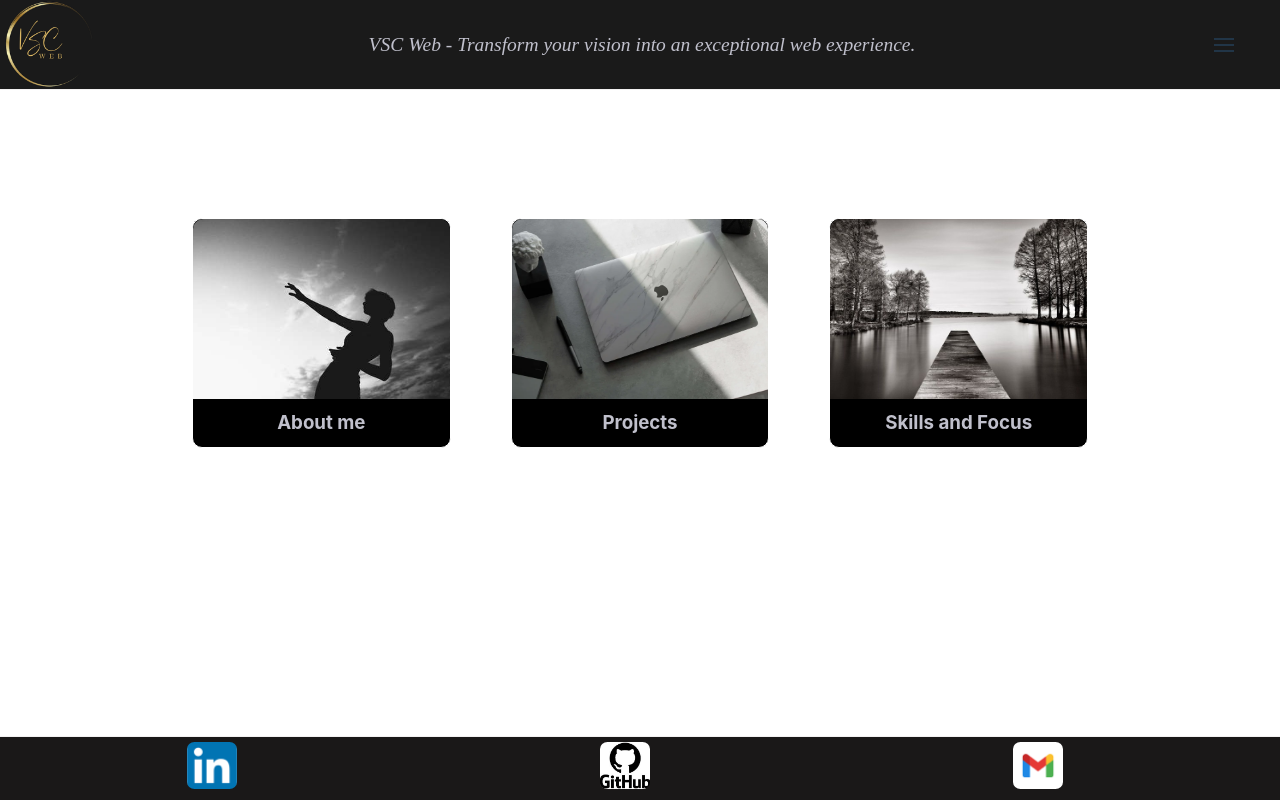
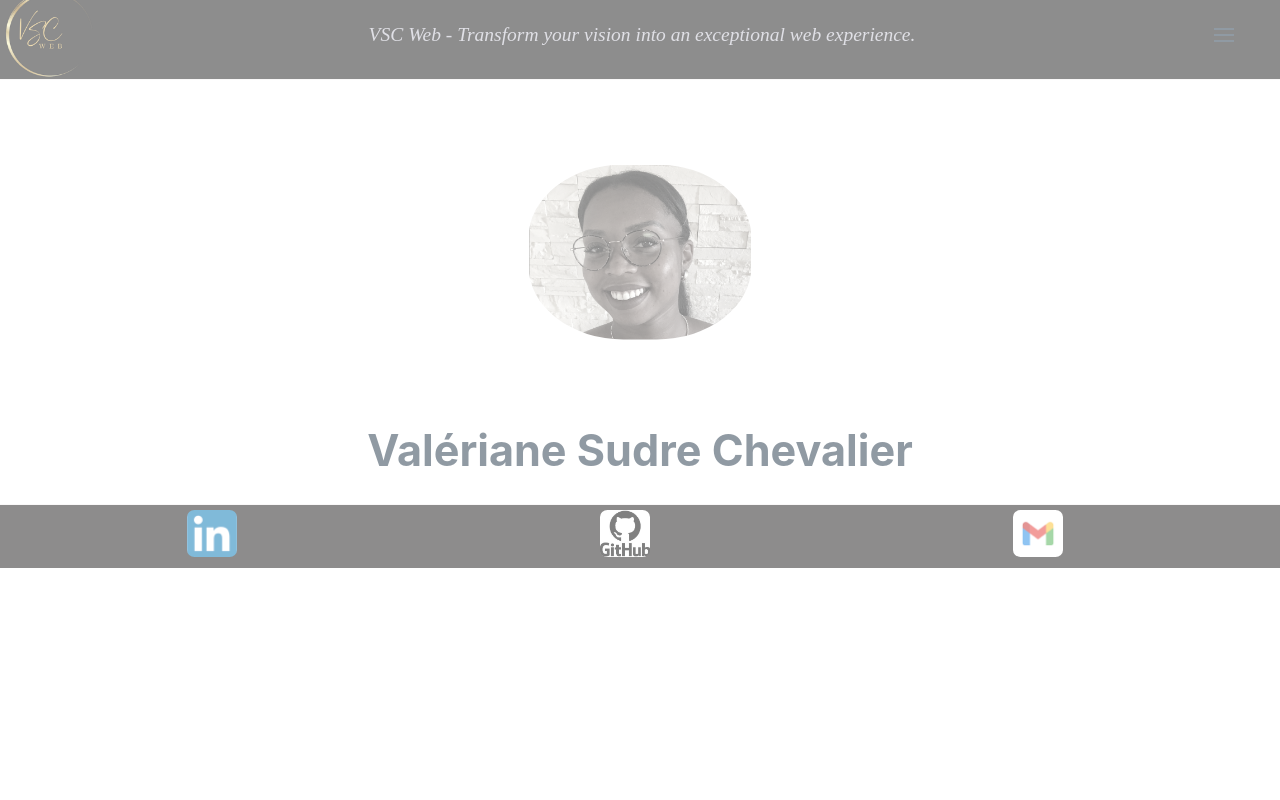
Before and after one commit to valihna/scvportfolio.github.io, a React (Vite) app: page / in a window 1280 px wide. Before the commit this address led to /home. Shown: the top 800 px of the page. Built offline with nearby package versions, Linux system fonts and the light colour scheme.

Commit message:
ajout transition douce css

```diff
--- a/src/App.css
+++ b/src/App.css
@@ -33,21 +33,13 @@
   }
   to {
     opacity: 0;
-    transform: translateY(-20px); /* Ajustez la valeur selon votre préférence */
+    transform: translateY(-20px);
   }
 }
 
 .fade-out {
   animation: fadeOut 1s ease-in-out;
 }
-/* @keyframes logo-spin {
-  from {
-    transform: rotate(0deg);
-  }
-  to {
-    transform: rotate(360deg);
-  }
-} */
 
 @media (prefers-reduced-motion: no-preference) {
   a:nth-of-type(2) .logo {
--- a/src/App.jsx
+++ b/src/App.jsx
@@ -7,23 +7,21 @@
 
 function App() {
   const [showPage, setShowPage] = useState(true);
-
   useEffect(() => {
     const timer = setTimeout(() => {
-      setShowPage(false); // Après 4 secondes, masquer la page
-    }, 4000); // 4000 millisecondes = 4 secondes
+      setShowPage(false);
+    }, 5000);
 
-    return () => clearTimeout(timer); // Nettoyer le timer lorsque le composant est démonté
-  }, []); // Utiliser un tableau vide pour s'assurer que cet effet n'est exécuté qu'une seule fois
+    return () => clearTimeout(timer);
+  }, []);
 
-  const navigateToHome = useNavigate(); // Utiliser useNavigate pour naviguer vers la page d'accueil
+  const navigateToHome = useNavigate();
 
   useEffect(() => {
     if (!showPage) {
-      // Si la page est masquée, naviguer vers la page d'accueil
       setTimeout(() => {
         navigateToHome("/home");
-      }, 1000); // Délai pour laisser le temps à l'animation de se terminer avant la redirection
+      }, 1000);
     }
   }, [showPage, navigateToHome]);
 
@@ -34,13 +32,9 @@
         <Outlet />
         <div>
           <img className="vsc" src={vsc} alt="vsc" />
+          <h1>Valériane Sudre Chevalier</h1>
         </div>
-        <h1>Valériane Sudre Chevalier</h1>
-        <div className="card">
-          {/* <p>
-            Edit <code>src/App.jsx</code> and save to test HMR
-          </p> */}
-        </div>
+        <div className="card"></div>
         <div className="footer">
           <Footer />
         </div>
```
